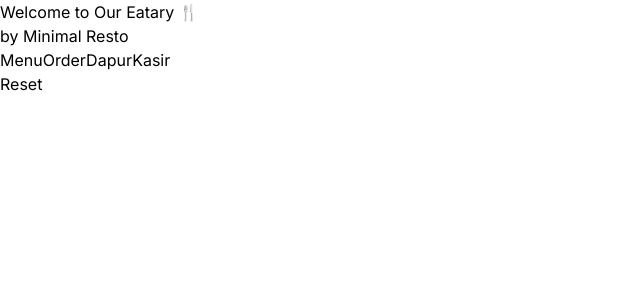
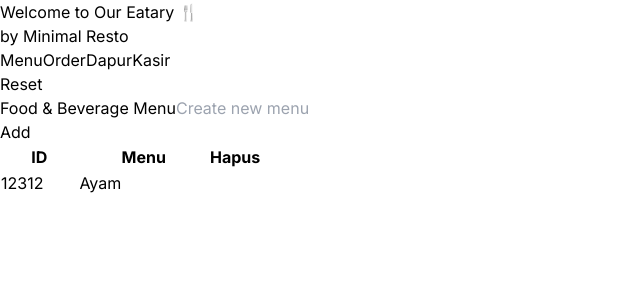
Before and after one commit to diarih/minimal-resto, a Next.js app: page / in a window 1280 px wide. Shown: the top 300 px of the page, without its empty margins (0-640 px from the left). Built offline with nearby package versions, Linux system fonts and the light colour scheme.

Commit message:
feat: logic main page

```diff
--- a/src/app/components/sections/layout.tsx
+++ b/src/app/components/sections/layout.tsx
@@ -1,11 +1,14 @@
 import React from 'react'
 import Header from './header'
 
-export default function Layout({children}: {children: React.ReactNode}) {
+export default function Layout({ children }: { children: React.ReactNode }) {
+
     return (
         <div className='max-w-screen-md bg-neutral py-12 mx-auto flex flex-col gap-8 min-h-screen p-8'>
             <Header />
+            <div className='px-6 py-4 mt-4 bg-neutral-focus rounded-md min-h-[300px]'>
                 {children}
+            </div>
         </div>
     )
 }
--- a/src/app/layout.tsx
+++ b/src/app/layout.tsx
@@ -1,8 +1,8 @@
 import './globals.css'
 import type { Metadata } from 'next'
 import { Inter } from 'next/font/google'
-import Header from './components/sections/header'
 import Layout from './components/sections/layout'
+import { MenuProvider } from '@/context/MenuContext'
 
 const inter = Inter({ subsets: ['latin'] })
 
@@ -19,9 +19,11 @@ export default function RootLayout({
   return (
     <html lang="en">
       <body className={inter.className}>
-        <Layout>
-          {children}
-        </Layout>
+        <MenuProvider>
+          <Layout>
+            {children}
+          </Layout>
+        </MenuProvider>
       </body>
     </html>
   )
--- a/src/app/page.tsx
+++ b/src/app/page.tsx
@@ -1,9 +1,63 @@
-import Image from 'next/image'
+'use client'
+
+import { MenuContext } from "@/context/MenuContext"
+import { useContext, useState } from "react"
 
 export default function Home() {
+
+  const { menu, addMenu, deleteMenu } = useContext(MenuContext)
+  const [name, setName] = useState("")
+
+  const onSubmitMenu = () => {
+    addMenu(name)
+    setName("")
+  }
+
+  const onDelete = (id: any) => {
+    deleteMenu(id)
+  }
+
+  if (!menu) return <div>Not Found</div>
+
   return (
-    <main className="">
-
+    <main>
+      <div className='flex items-end justify-between gap-3 mb-6'>
+        <div className="form-control w-full">
+          <label className="label">
+            <span className="label-text">Food & Beverage Menu</span>
+          </label>
+          <input value={name} onChange={(e) => setName(e.target.value)} type="text" placeholder="Create new menu" className="input input-bordered w-full" />
+        </div>
+        <button disabled={!name.trim()} onClick={onSubmitMenu}  className="btn btn-primary">Add</button>
+      </div>
+      <div className="w-full">
+        <div className="overflow-x-auto">
+          <table className="table">
+            {/* head */}
+            <thead>
+              <tr>
+                <th>ID</th>
+                <th>Menu</th>
+                <th>Hapus</th>
+              </tr>
+            </thead>
+            <tbody>
+              {menu.map((e: any) => {
+                return (
+                  <tr key={e.id} className="hover">
+                    <td width={'30%'}>{e.id}</td>
+                    <td width={'50%'}>{e.name}</td>
+                    <td width={'20%'}>
+                      <button onClick={() => onDelete(e.id)} className="btn btn-sm btn-circle btn-outline">
+                        <svg xmlns="http://www.w3.org/2000/svg" className="h-4 w-4" fill="none" viewBox="0 0 24 24" stroke="currentColor"><path strokeLinecap="round" strokeLinejoin="round" strokeWidth="2" d="M6 18L18 6M6 6l12 12" /></svg>
+                      </button></td>
+                  </tr>
+                )
+              })}
+            </tbody>
+          </table>
+        </div>
+      </div>
     </main>
   )
 }
--- /dev/null
+++ b/src/context/MenuContext.tsx
@@ -0,0 +1,67 @@
+'use client'
+
+import { loadFromLocalStorage, saveToLocalStorage } from '@/lib/helpers/localstorage';
+import React, { useEffect } from 'react'
+import { createContext, useState } from 'react'
+
+
+const defaultMenus = [
+    {
+        id: 12312,
+        name: "Ayam"
+    }
+]
+
+type menuContextType = {
+    favPokemon: any[];
+    addFav: (newFav: any) => void;
+    deleteFav: (id: number | string) => void;
+};
+
+export const MenuContext = createContext<any>({
+    menus: [],
+    addMenu: () => { },
+    deleteMenu: () => { }
+});
+
+export const MenuProvider = ({ children }: { children: React.ReactNode }) => {
+
+    const [menu, setmenu] = useState<any>([])
+
+    const addMenu = (newMenu: any) => {
+        const id = Math.floor(Math.random() * 1000);
+        const food = {
+            id,
+            name: newMenu
+        }
+        setmenu((prev: any) => {
+            saveToLocalStorage("menu", [...prev, food])
+            return [...prev, food]
+        })
+    }
+
+    const deleteMenu = (id: number | string) => {
+        const updatedFavs = menu.filter((post: any) => post.id !== id);
+        setmenu(updatedFavs);
+        saveToLocalStorage("menu", updatedFavs)
+    }
+
+    const reset = () => {
+        setmenu(defaultMenus)
+    }
+
+    useEffect(() => {
+        setmenu((prev: any) => {
+            const menuStorage = loadFromLocalStorage("menu")
+            if (menuStorage.length !== 0) return [...prev, ...menuStorage]
+            saveToLocalStorage("menu", defaultMenus)
+            return defaultMenus
+        })
+    }, [])
+
+    return (
+        <MenuContext.Provider value={{ menu, addMenu, deleteMenu }}>
+            <div>{children}</div>
+        </MenuContext.Provider>
+    )
+}
--- /dev/null
+++ b/src/lib/helpers/localstorage.tsx
@@ -0,0 +1,25 @@
+const loadFromLocalStorage = (key: string) => {
+    if (typeof window !== 'undefined') {
+        try {
+            const serializedData = localStorage.getItem(key);
+            return serializedData ? JSON.parse(serializedData) : [];
+        } catch (error) {
+            console.error('Error loading data from localStorage:', error);
+            return [];
+        }
+    }
+};
+
+const saveToLocalStorage = (key: string, data: any) => {
+    try {
+        localStorage.setItem(key, JSON.stringify(data));
+    } catch (error) {
+        console.error('Error saving data to localStorage:', error);
+    }
+};
+
+
+export {
+    loadFromLocalStorage,
+    saveToLocalStorage
+}
```
Lines whose indentation alone changed are shown as unchanged.
